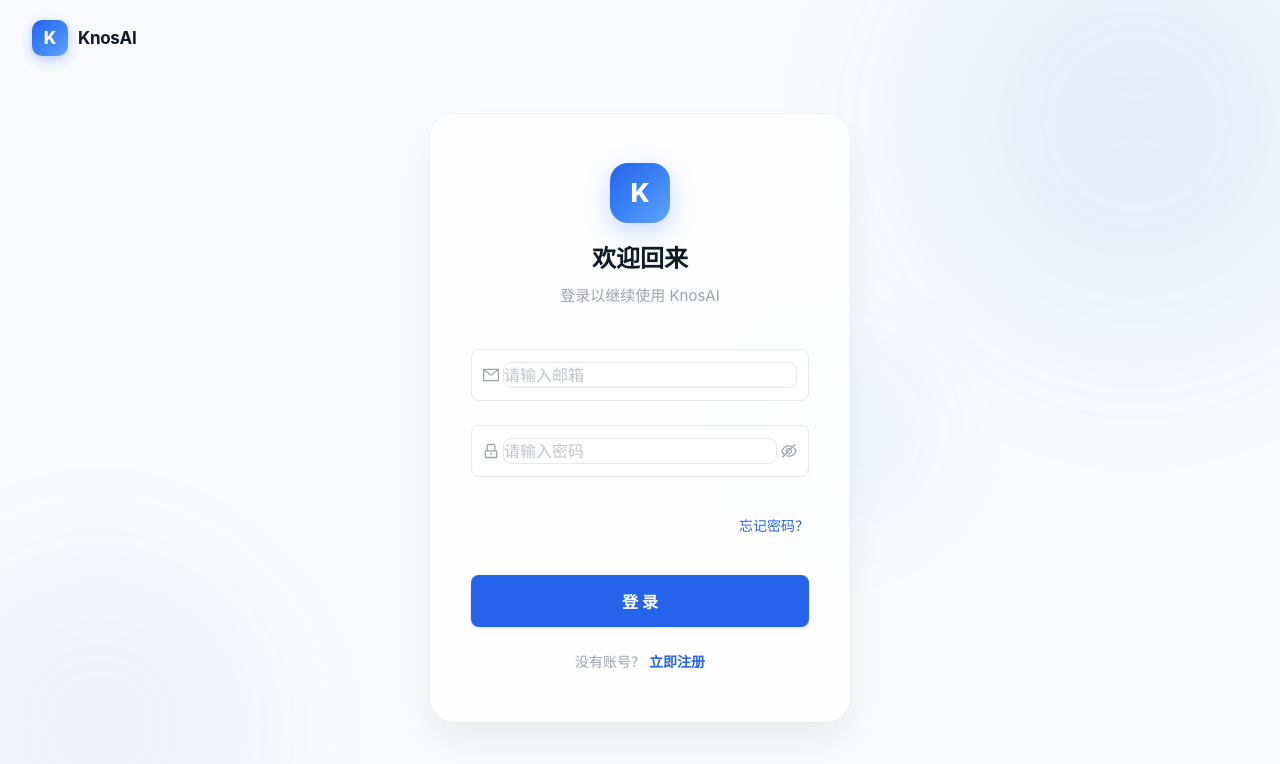
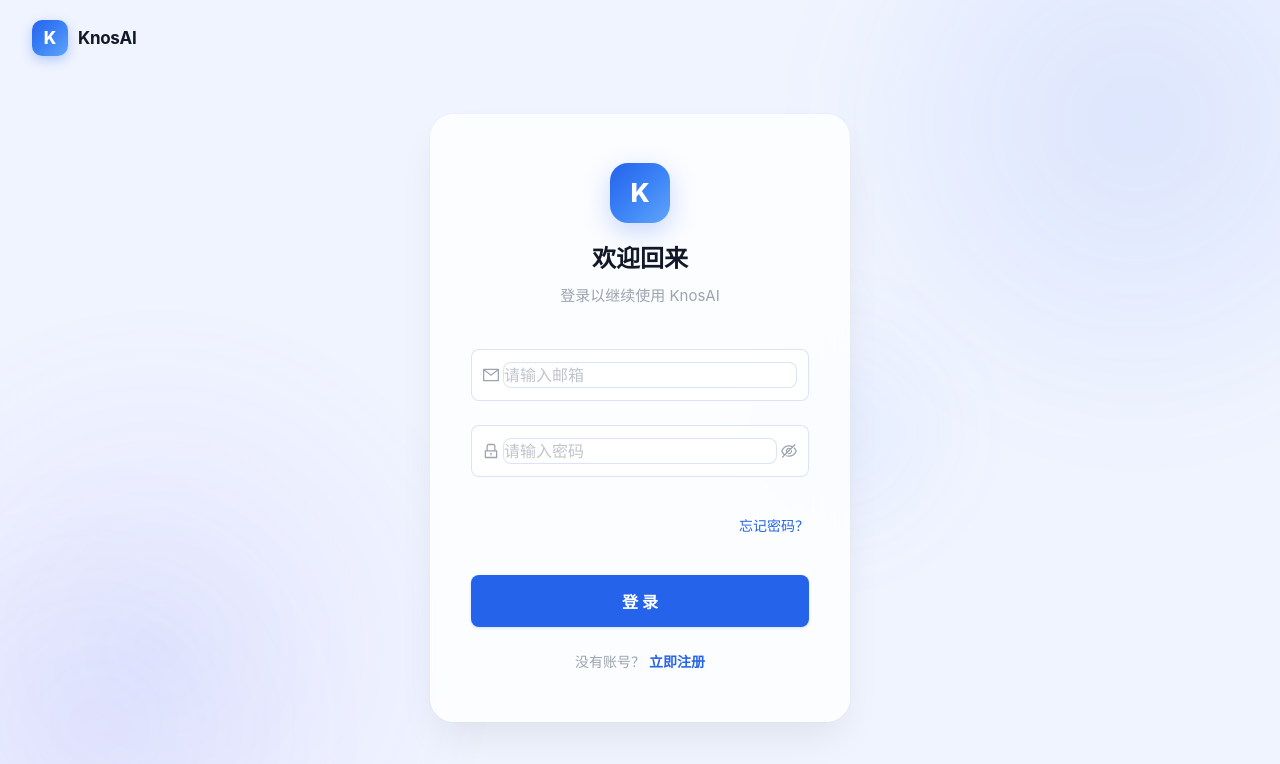
Before and after one commit to yhq927/knos, a React (Vite) app: page /login in a window 1280 px wide. Shown: the top 764 px of the page. Built offline with nearby package versions, Linux system fonts and the light colour scheme.

Commit message:
fix: make glass effects visible — blue-tinted background, vibrant glass cards, animated orbs

```diff
--- a/src/pages/Dashboard/index.tsx
+++ b/src/pages/Dashboard/index.tsx
@@ -149,9 +149,9 @@
                   transition={{ type: 'spring', stiffness: 300, damping: 25 }}
                 >
                   <Card style={{
-                    background: 'rgba(255,255,255,0.7)', backdropFilter: 'blur(12px)',
-                    border: '1px solid rgba(229,231,235,0.5)', borderRadius: 20,
-                    boxShadow: 'var(--shadow-sm)',
+                    background: 'rgba(255,255,255,0.6)', backdropFilter: 'blur(16px)',
+                    border: '1px solid rgba(196,210,240,0.5)', borderRadius: 20,
+                    boxShadow: '0 4px 16px -2px rgba(37,99,235,0.06), inset 0 0 0 1px rgba(255,255,255,0.5)',
                   }} styles={{ body: { padding: 24 } }}>
                     <div style={{ display: 'flex', justifyContent: 'space-between', alignItems: 'flex-start', marginBottom: 16 }}>
                       <motion.div
@@ -197,9 +197,9 @@
                   style={{ cursor: 'pointer' }}
                 >
                   <Card style={{
-                    background: 'rgba(255,255,255,0.7)', backdropFilter: 'blur(12px)',
-                    border: '1px solid rgba(229,231,235,0.5)', borderRadius: 20,
-                    boxShadow: 'var(--shadow-sm)',
+                    background: 'rgba(255,255,255,0.6)', backdropFilter: 'blur(16px)',
+                    border: '1px solid rgba(196,210,240,0.5)', borderRadius: 20,
+                    boxShadow: '0 4px 16px -2px rgba(37,99,235,0.06), inset 0 0 0 1px rgba(255,255,255,0.5)',
                   }} styles={{ body: { padding: 24, textAlign: 'center' } }}>
                     <motion.div
                       style={{
--- a/src/styles/global.css
+++ b/src/styles/global.css
@@ -20,10 +20,40 @@
     'Noto Color Emoji';
   -webkit-font-smoothing: antialiased;
   -moz-osx-font-smoothing: grayscale;
-  background-color: var(--bg-page);
+  background: linear-gradient(135deg, #f0f4ff 0%, #f8faff 25%, #f5f7ff 50%, #eef2ff 75%, #f0f4ff 100%);
+  background-attachment: fixed;
   color: var(--text-primary);
   line-height: 1.7;
   font-size: 15px;
+}
+
+/* 全局渐变光斑装饰 */
+body::before {
+  content: '';
+  position: fixed;
+  top: -30%;
+  right: -15%;
+  width: 800px;
+  height: 800px;
+  border-radius: 50%;
+  background: radial-gradient(circle, rgba(37, 99, 235, 0.1) 0%, rgba(99, 102, 241, 0.04) 40%, transparent 70%);
+  pointer-events: none;
+  z-index: 0;
+  animation: float-slow 20s ease-in-out infinite;
+}
+
+body::after {
+  content: '';
+  position: fixed;
+  bottom: -25%;
+  left: -15%;
+  width: 700px;
+  height: 700px;
+  border-radius: 50%;
+  background: radial-gradient(circle, rgba(99, 102, 241, 0.08) 0%, rgba(139, 92, 246, 0.03) 40%, transparent 70%);
+  pointer-events: none;
+  z-index: 0;
+  animation: float-slow 25s ease-in-out infinite reverse;
 }
 
 a {
@@ -302,19 +332,21 @@
 
 /* Layout */
 .ant-layout {
-  background: var(--bg-page) !important;
+  background: transparent !important;
 }
 
 .ant-layout-sider {
-  background: var(--bg-sidebar) !important;
-  backdrop-filter: blur(var(--glass-blur)) !important;
-  -webkit-backdrop-filter: blur(var(--glass-blur)) !important;
+  background: rgba(255, 255, 255, 0.6) !important;
+  backdrop-filter: blur(24px) !important;
+  -webkit-backdrop-filter: blur(24px) !important;
+  border-right: 1px solid rgba(196, 210, 240, 0.4) !important;
 }
 
 .ant-layout-header {
-  background: var(--bg-header) !important;
-  backdrop-filter: blur(var(--glass-blur)) !important;
-  -webkit-backdrop-filter: blur(var(--glass-blur)) !important;
+  background: rgba(255, 255, 255, 0.5) !important;
+  backdrop-filter: blur(20px) !important;
+  -webkit-backdrop-filter: blur(20px) !important;
+  border-bottom: 1px solid rgba(196, 210, 240, 0.3) !important;
 }
 
 /* Menu */
@@ -343,15 +375,19 @@
 
 /* Card */
 .ant-card {
-  background: var(--bg-card) !important;
-  border: 1px solid var(--border) !important;
+  background: rgba(255, 255, 255, 0.65) !important;
+  backdrop-filter: blur(16px) !important;
+  -webkit-backdrop-filter: blur(16px) !important;
+  border: 1px solid rgba(196, 210, 240, 0.5) !important;
   border-radius: var(--radius-lg) !important;
-  box-shadow: var(--shadow-sm) !important;
+  box-shadow: 0 4px 16px -2px rgba(37, 99, 235, 0.06), 0 0 0 1px rgba(255, 255, 255, 0.5) inset !important;
   transition: all var(--duration-normal) var(--ease-smooth) !important;
 }
 
 .ant-card:hover {
-  box-shadow: var(--shadow-card-hover) !important;
+  box-shadow: 0 8px 28px -4px rgba(37, 99, 235, 0.12), 0 0 0 1px rgba(255, 255, 255, 0.6) inset !important;
+  transform: translateY(-2px) !important;
+  border-color: rgba(147, 170, 220, 0.6) !important;
 }
 
 .ant-card-head {
--- a/src/styles/tokens.css
+++ b/src/styles/tokens.css
@@ -27,14 +27,14 @@
                    radial-gradient(ellipse at 60% 80%, rgba(59, 130, 246, 0.04) 0%, transparent 50%);
 
   /* 中性色 */
-  --bg-page: #F8FAFC;
-  --bg-card: #FFFFFF;
-  --bg-card-hover: #FAFBFC;
-  --bg-sidebar: rgba(255, 255, 255, 0.85);
-  --bg-header: rgba(255, 255, 255, 0.8);
-  --surface: #F3F4F6;
-  --surface-dark: #E5E7EB;
-  --surface-hover: #F0F1F3;
+  --bg-page: #F0F4FF;
+  --bg-card: rgba(255, 255, 255, 0.75);
+  --bg-card-hover: rgba(255, 255, 255, 0.9);
+  --bg-sidebar: rgba(255, 255, 255, 0.7);
+  --bg-header: rgba(255, 255, 255, 0.6);
+  --surface: rgba(235, 240, 255, 0.8);
+  --surface-dark: #D8DFEF;
+  --surface-hover: rgba(225, 232, 255, 0.9);
 
   /* 文字色 */
   --text-primary: #111827;
@@ -44,8 +44,8 @@
   --text-placeholder: #C0C4CC;
 
   /* 边框 */
-  --border: #E5E7EB;
-  --border-light: #F3F4F6;
+  --border: rgba(196, 210, 240, 0.6);
+  --border-light: rgba(210, 220, 245, 0.4);
   --border-focus: rgba(37, 99, 235, 0.3);
 
   /* 功能色 */
@@ -81,9 +81,9 @@
   --shadow-card-hover: 0 12px 24px -4px rgba(37, 99, 235, 0.1), 0 4px 8px -2px rgba(0, 0, 0, 0.04);
 
   /* 玻璃效果 */
-  --glass-bg: rgba(255, 255, 255, 0.7);
-  --glass-bg-strong: rgba(255, 255, 255, 0.85);
-  --glass-border: rgba(255, 255, 255, 0.2);
+  --glass-bg: rgba(255, 255, 255, 0.6);
+  --glass-bg-strong: rgba(255, 255, 255, 0.8);
+  --glass-border: rgba(255, 255, 255, 0.5);
   --glass-blur: 20px;
 
   /* 动画 */
```
